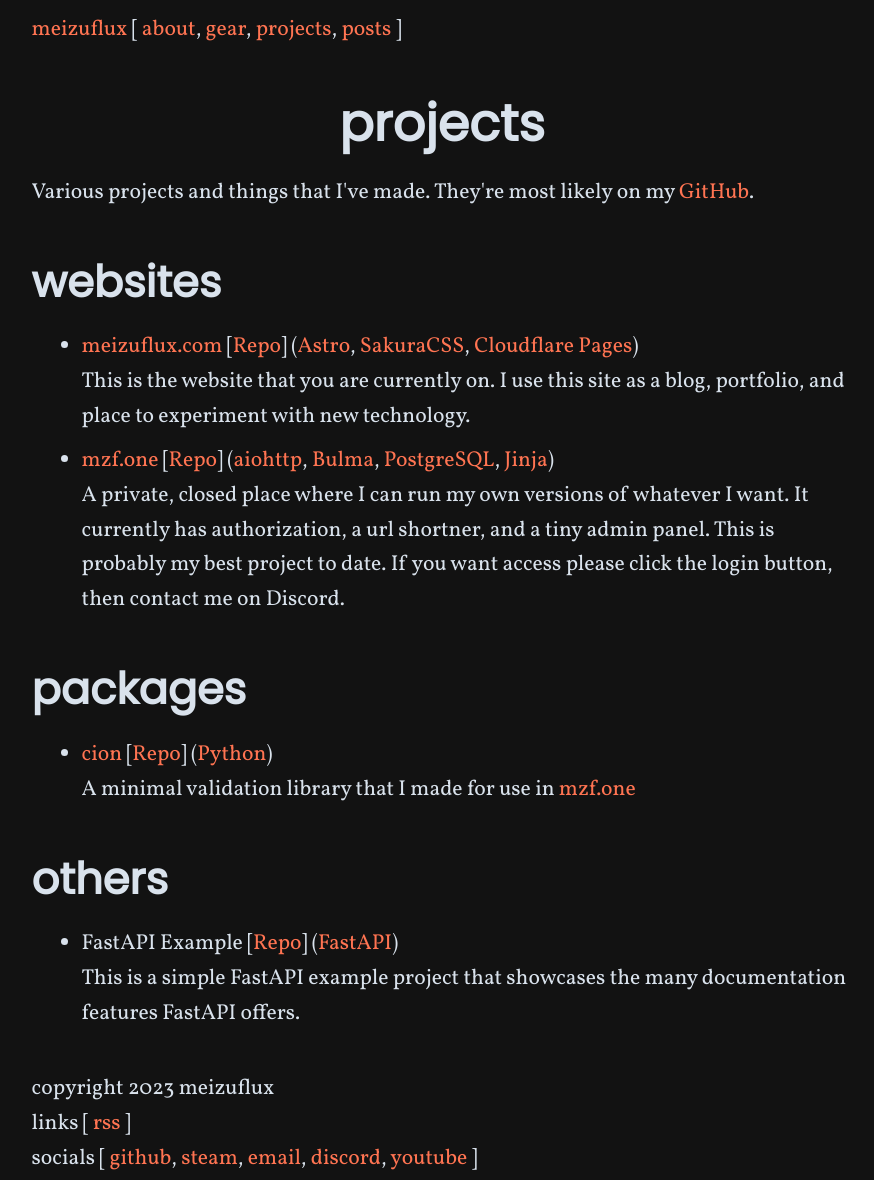
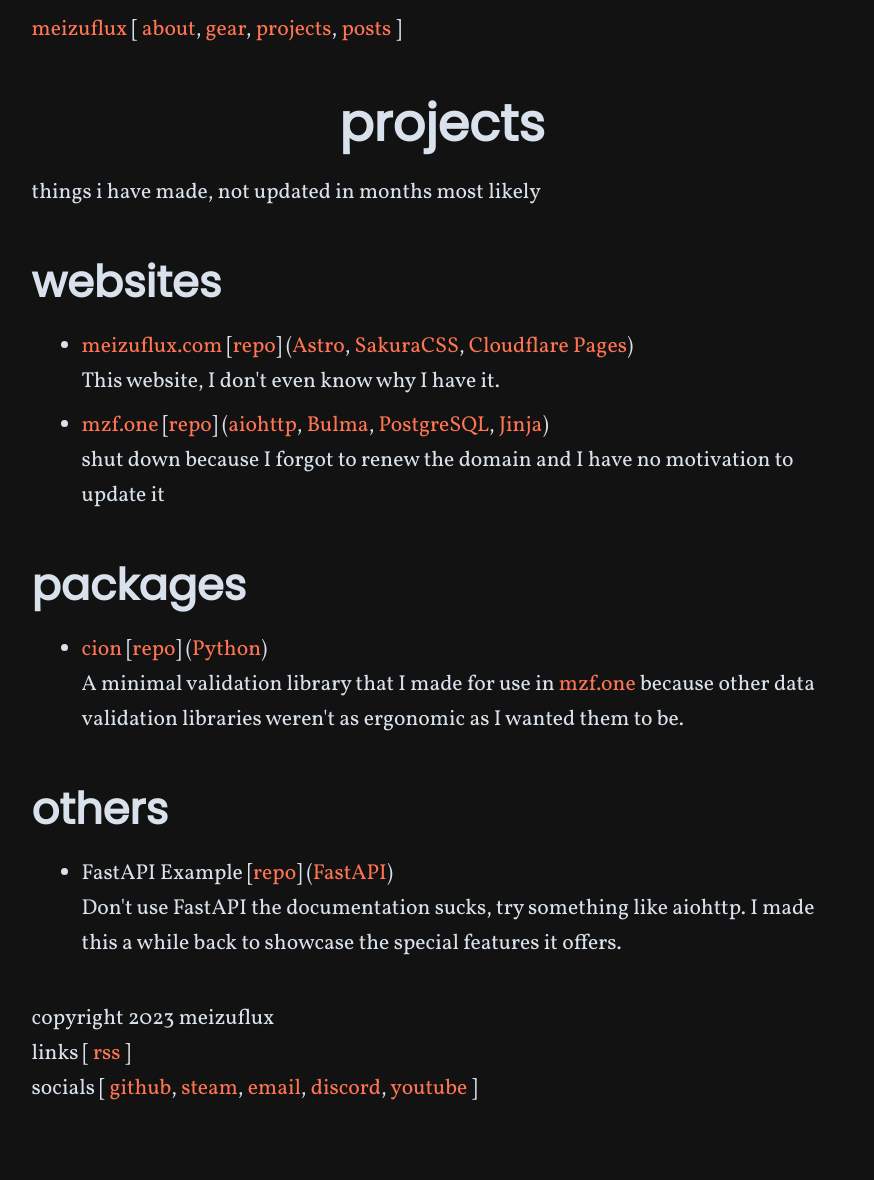
Before and after one commit to meizuflux/portfolio, an Astro site: page /projects in a window 1280 px wide. Shown: the whole page, without its empty margins (198-1072 px from the left). After the commit the page ends 1120 px from the top, so only its background shows below. Built offline with nearby package versions, Linux system fonts and the light colour scheme; Astro itself is replaced by a stand-in of ours.

Commit message:
update projects page

```diff
--- a/src/pages/projects.astro
+++ b/src/pages/projects.astro
@@ -8,14 +8,14 @@
             "url": "https://meizuflux.com",
             "repo": "https://github.com/meizuflux/portfolio",
             "stack": [["Astro", "https://astro.build"], ["SakuraCSS", "https://github.com/oxalorg/sakura"], ["Cloudflare Pages", "https://pages.cloudflare.com"]],
-            "description": "This is the website that you are currently on. I use this site as a blog, portfolio, and place to experiment with new technology."
+            "description": "This website, I don't even know why I have it."
         },
         {
             "name": "mzf.one",
             "url": "https://mzf.one",
             "repo": "https://github.com/meizuflux/private-destination",
             "stack": [["aiohttp", "https://docs.aiohttp.org/en/stable/web.html"], ["Bulma", "https://bulma.io"], ["PostgreSQL", "https://www.postgresql.org"], ["Jinja", "https://jinja.palletsprojects.com"]],
-            "description": "A private, closed place where I can run my own versions of whatever I want. It currently has authorization, a url shortner, and a tiny admin panel. This is probably my best project to date. If you want access please click the login button, then contact me on Discord."
+            "description": "shut down because I forgot to renew the domain and I have no motivation to update it"
         }
     ],
     "packages": [
@@ -24,7 +24,7 @@
             "url": "https://pypi.org/project/cion",
             "repo": "https://github.com/meizuflux/cion",
             "stack": [["Python", "https://python.org"]],
-            "description": "A minimal validation library that I made for use in <a href='https://mzf.one'>mzf.one</a>"
+            "description": "A minimal validation library that I made for use in <a href='https://mzf.one'>mzf.one</a> because other data validation libraries weren't as ergonomic as I wanted them to be."
         }
     ],
     "others": [
@@ -33,21 +33,21 @@
             "url": null,
             "repo": "https://github.com/meizuflux/simple-fastapi",
             "stack": [["FastAPI", "https://fastapi.tiangolo.com"]],
-            "description": "This is a simple FastAPI example project that showcases the many documentation features FastAPI offers."
+            "description": "Don't use FastAPI the documentation sucks, try something like aiohttp. I made this a while back to showcase the special features it offers."
         }
     ]
 }
 ---
-<Base title="projects" description="various projects that I (meizuflux) have worked on">
+<Base title="projects" description="various projects that I have worked on">
     <h1 style="text-align: center">projects</h1>
-    <p>Various projects and things that I've made. They're most likely on my <a href="https://github.com/meizuflux">GitHub</a>.</p>
+    <p>things i have made, not updated in months most likely</p>
 
     {Object.keys(projects).map(key => (
         <h2>{key}</h2>
         <ul>
             {projects[key].map(p => (
                 <li>
-                    {p.url ? <a href={p.url} target="_blank">{p.name}</a> : p.name} [{p.repo ? <a href={p.repo} target="_blank">Repo</a> : "Private"}]
+                    {p.url ? <a href={p.url} target="_blank">{p.name}</a> : p.name} [{p.repo ? <a href={p.repo} target="_blank">repo</a> : "private"}]
                     ({p.stack.map(s => <a href={s[1]} target="_blank">{s[0]}</a>).reduce((acc, x) => acc === null ? x : <>{acc}, {x}</>, null)})
                     <br /><div set:html={p.description}></div>
                 </li>
```
